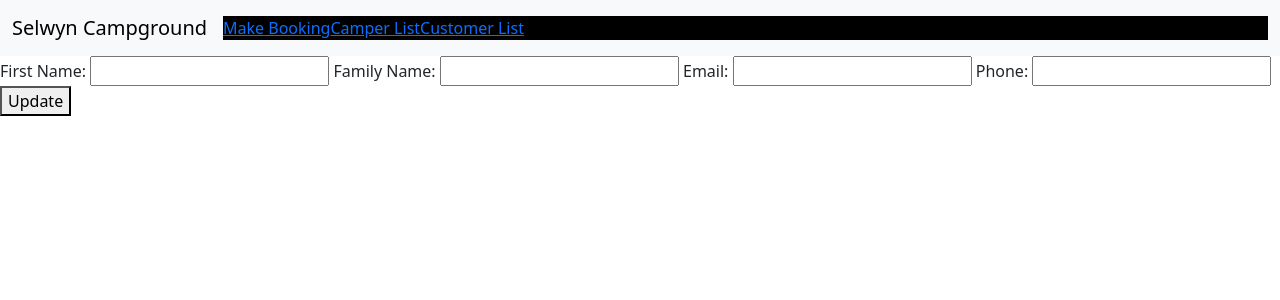
After one commit to henryHongStudent/SeungukHong, a Flask app: template templates/updatecustomer.html in a window 1280 px wide. The commit adds this page. Shown: the top 300 px of the page. Run offline with Flask 3, Linux system fonts and the light colour scheme; the template is opened without the code that fills it, so the values that code supplies are empty.

Commit message:
Add update customer detail and report html file.

```diff
--- a/app.py
+++ b/app.py
@@ -3,6 +3,7 @@ from flask import render_template
 from flask import request
 from flask import redirect
 from flask import url_for
+from flask import flash #notice this is for flashing messages
 import re
 from datetime import datetime
 from datetime import date
@@ -113,3 +114,26 @@ def searchResult():
         connection.execute("SELECT * FROM customers WHERE firstname LIKE %s OR familyname LIKE %s OR customer_id LIKE %s OR email LIKE %s OR phone LIKE %s ;",('%'+searchString+'%', '%'+searchString+'%','%'+searchString+'%','%'+searchString+'%','%'+searchString+'%'))
         customerList = connection.fetchall()
         return  render_template("customer.html", customerlist = customerList)
+
+@app.route("/customer/update?customer_id=<customer_id>", methods=['POST','GET'])
+def updateCustomer(customer_id):
+    if request.method=="GET":
+        connection = getCursor()
+        connection.execute("SELECT * FROM customers WHERE customer_id = %s;",(customer_id,))
+        selectedCustomer = connection.fetchone()
+        return render_template("updatecustomer.html",customer_id=selectedCustomer[0], firstname = selectedCustomer[1], familyname = selectedCustomer[2], email = selectedCustomer[3], phone = selectedCustomer[4])
+    else:
+        customer_id = request.form.get("customer_id")
+        firstname =request.form.get("firstname")
+        familyname = request.form.get("familyname")
+        email = request.form.get("email")
+        phone = request.form.get("phone")
+        connection = getCursor()
+        connection.execute("UPDATE customers SET firstname = %s, familyname = %s, email = %s, phone = %s WHERE customer_id = %s;",(firstname,familyname,email,phone,customer_id))
+        connection.close()
+        return redirect(url_for('customerList'))
+
+
+
+if __name__ == '__main__':
+    app.run(debug=True)
--- a/templates/base.html
+++ b/templates/base.html
@@ -13,13 +13,27 @@
   </head>
 
   <body>
-    <nav>
-      <h1>Selwyn Campground</h1>
-      <ul>
-        <li><a href="{{ url_for('booking') }}">Make Booking</a></li>
-        <li><a href="{{ url_for('camperList') }}">Camper List</a></li>
-        <li><a href="{{ url_for('customerList') }}">Customer List</a></li>
-      </ul>
+    <nav class="navbar navbar-expand-lg bg-body-tertiary">
+      <div class="container-fluid">
+        <a class="navbar-brand" href="#">Selwyn Campground</a>
+
+        <div
+          class="d-flex justify-content-between align-items-center w-100 bg-black"
+          id="navbarNav"
+        >
+          <ul class="navbar-nav">
+            <li class="nav-item">
+              <a href="{{ url_for('booking') }}">Make Booking</a>
+            </li>
+            <li class="nav-item">
+              <a href="{{ url_for('camperList') }}">Camper List</a>
+            </li>
+            <li class="nav-item">
+              <a href="{{ url_for('customerList') }}">Customer List</a>
+            </li>
+          </ul>
+        </div>
+      </div>
     </nav>
     <section class="content">
       <header>{% block header %}{% endblock %}</header>
--- /dev/null
+++ b/templates/updatecustomer.html
@@ -0,0 +1,20 @@
+{% extends "base.html" %} {% block content %}
+
+<form
+  action="{{url_for('updateCustomer',customer_id=customer_id)}}"
+  method="POST"
+>
+  <label for="firstname">First Name: </label>
+  <input type="text" name="firstname" value="{{firstname}}" />
+  <label for="familyname">Family Name: </label>
+  <input type="text" name="familyname" value="{{familyname}}" />
+  <label for="email">Email: </label>
+  <input type="text" name="email" value="{{email}}" />
+  <label type="phone">Phone: </label>
+  <input type="text" name="phone" value="{{phone}}" />
+  <input type="hidden" name="customer_id" value="{{customer_id}}" />
+
+  <button type="submit">Update</button>
+</form>
+
+{% endblock %}
```
Also changed, not shown: templates/customer.html (+6 -1 lines), templates/report.html (added, +22 -0 lines).
